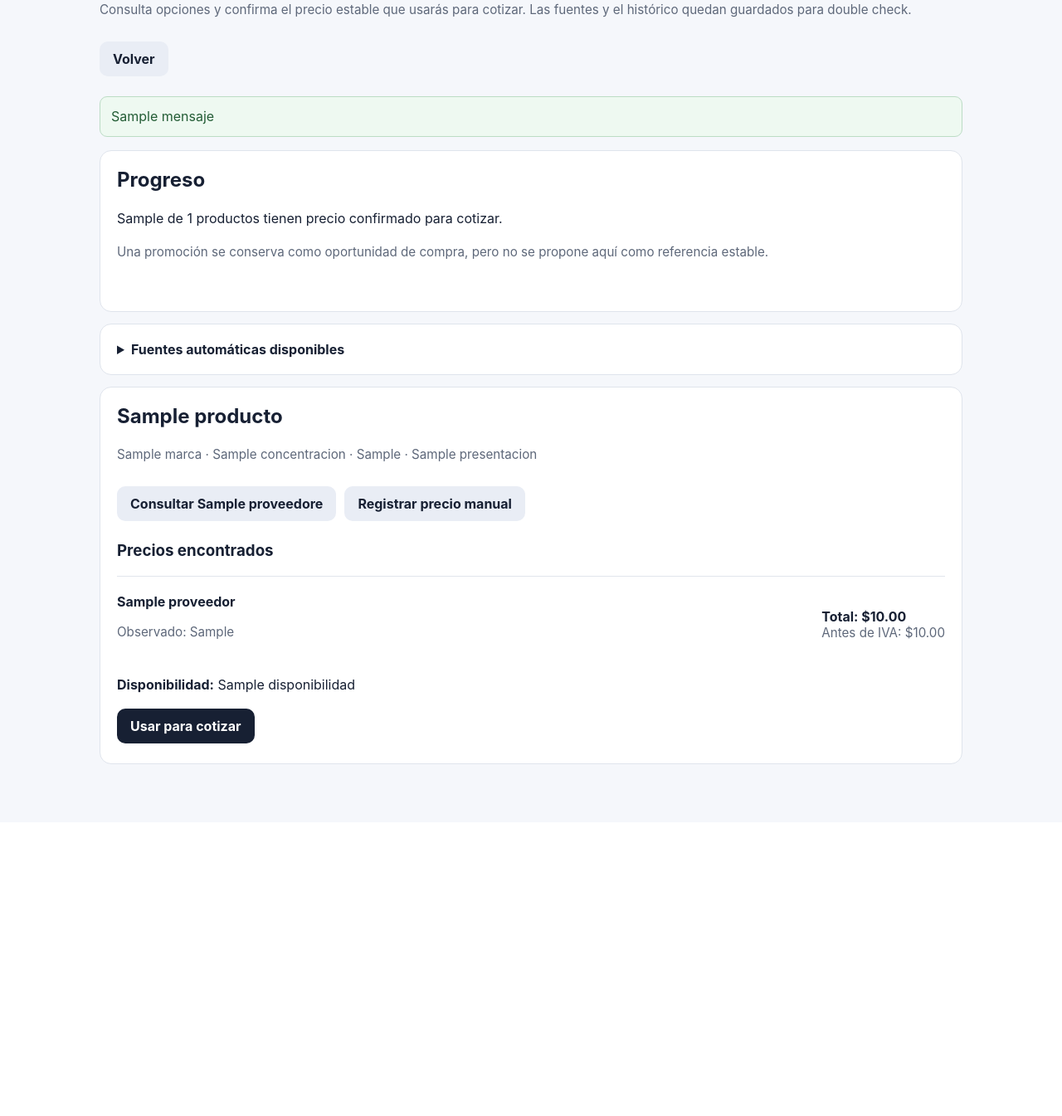
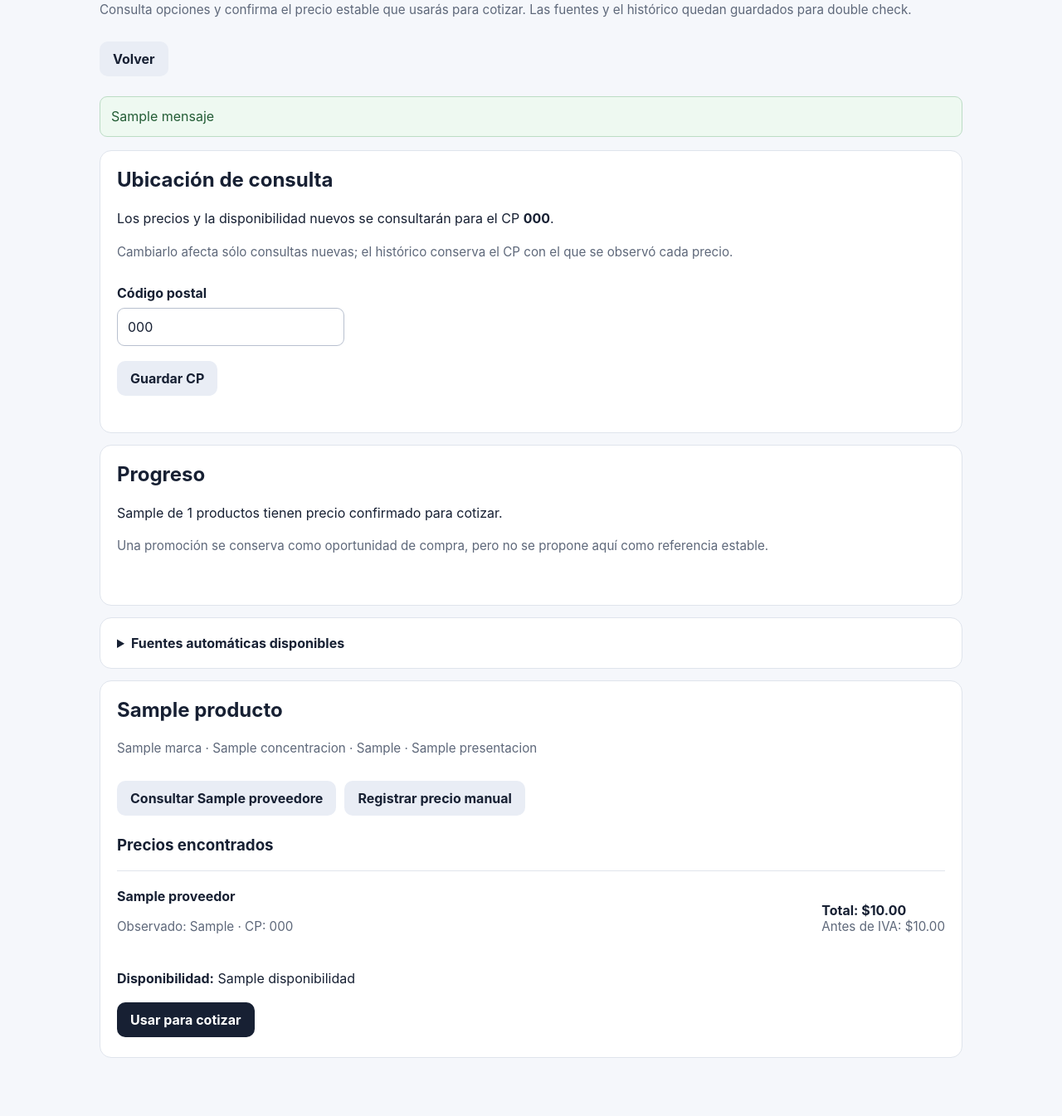
Before and after one commit to veracruzanisima-ti/sistema-triage-v2, a FastAPI app: template src/triage/templates/proveedores/consulta.html in a window 1280 px wide. Shown: the part 169-1514 px from the top of the page at 83% size. Before the commit the page ends 1090 px from the top, so only its background shows below. Run offline with FastAPI, Linux system fonts and the light colour scheme; the template is opened without the code that fills it: most values are stand-ins (such as "Sample title", 1, 10 or a date in 2020); parts of the project's set-up code (start-up, migrations or seed data) failed here and were passed over.

Commit message:
feat: mostrar y editar cp antes de buscar precios

```diff
--- a/src/triage/templates/proveedores/consulta.html
+++ b/src/triage/templates/proveedores/consulta.html
@@ -13,6 +13,28 @@
 
 {% if mensaje %}<p class="exito">{{ mensaje }}</p>{% endif %}
 {% if error %}<p class="error">{{ error }}</p>{% endif %}
+
+<section class="tarjeta">
+  <div class="barra">
+    <div>
+      <h2>Ubicación de consulta</h2>
+      {% if cotizacion.codigo_postal_consulta %}
+        <p>Los precios y la disponibilidad nuevos se consultarán para el CP <strong>{{ cotizacion.codigo_postal_consulta }}</strong>.</p>
+      {% else %}
+        <p class="aviso"><strong>Configura un código postal antes de consultar fuentes automáticas.</strong></p>
+      {% endif %}
+      <p class="ayuda">Cambiarlo afecta sólo consultas nuevas; el histórico conserva el CP con el que se observó cada precio.</p>
+    </div>
+    <form method="post" action="/cotizaciones/{{ cotizacion.id }}/codigo-postal">
+      <input type="hidden" name="csrf_token" value="{{ csrf_token }}">
+      <div class="campo">
+        <label for="codigo_postal">Código postal</label>
+        <input id="codigo_postal" name="codigo_postal" value="{{ cotizacion.codigo_postal_consulta or '' }}" inputmode="numeric" pattern="[0-9]{5}" maxlength="5" placeholder="Ej. 91000" required>
+      </div>
+      <button class="boton boton-secundario" type="submit">Guardar CP</button>
+    </form>
+  </div>
+</section>
 
 <section class="tarjeta">
   <div class="barra">
@@ -60,11 +82,15 @@
         <div class="grupo-botones">
           {% if proveedores %}
             {% for nombre in proveedores %}
-              <form method="post" action="/cotizaciones/{{ cotizacion.id }}/proveedores/{{ producto.partida.id }}/consultar">
-                <input type="hidden" name="csrf_token" value="{{ csrf_token }}">
-                <input type="hidden" name="proveedor" value="{{ nombre }}">
-                <button class="boton boton-secundario" type="submit">Consultar {{ nombre }}</button>
-              </form>
+              {% if cotizacion.codigo_postal_consulta %}
+                <form method="post" action="/cotizaciones/{{ cotizacion.id }}/proveedores/{{ producto.partida.id }}/consultar">
+                  <input type="hidden" name="csrf_token" value="{{ csrf_token }}">
+                  <input type="hidden" name="proveedor" value="{{ nombre }}">
+                  <button class="boton boton-secundario" type="submit">Consultar {{ nombre }}</button>
+                </form>
+              {% else %}
+                <button class="boton boton-secundario" type="button" disabled>Consultar {{ nombre }}</button>
+              {% endif %}
             {% endfor %}
           {% endif %}
           <a class="boton boton-secundario" href="/cotizaciones/{{ cotizacion.id }}/historico">Registrar precio manual</a>
@@ -83,7 +109,7 @@
                 {% elif seleccion and seleccion.referencia_estable_id == observacion.id %}
                   <span class="estado estado-revisado">Usado para cotizar</span>
                 {% endif %}
-                <p class="ayuda">Observado: {{ observacion.observado_en }}</p>
+                <p class="ayuda">Observado: {{ observacion.observado_en }} · CP: {{ observacion.codigo_postal or "sin registrar" }}</p>
               </div>
               <div>
                 {% if observacion.precio_total is not none %}
@@ -128,7 +154,7 @@
                 <div>
                   <strong>{{ intento.proveedor }}</strong>
                   <span class="estado estado-{{ intento.estado | lower | replace('_', '-') }}">{{ intento.estado | replace('_', ' ') | title }}</span>
-                  <p class="ayuda">{{ intento.iniciada_en }}</p>
+                  <p class="ayuda">{{ intento.iniciada_en }} · CP: {{ intento.criterios_busqueda.get("codigo_postal") or "sin registrar" }}</p>
                 </div>
                 <div>
                   {% if intento.precio_total is not none %}<strong>Total observado: ${{ '%.2f'|format(intento.precio_total) }}</strong>{% endif %}
```
